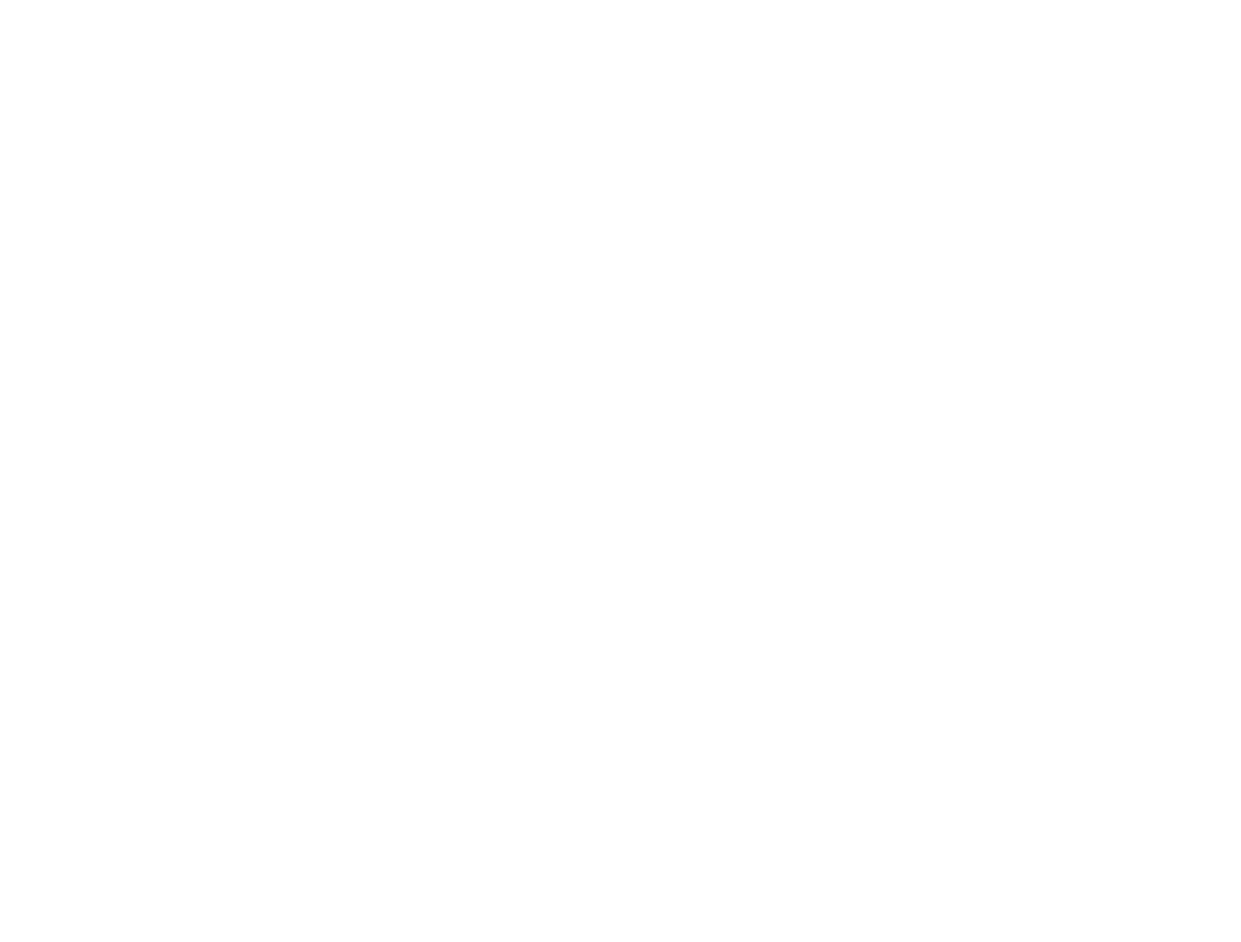
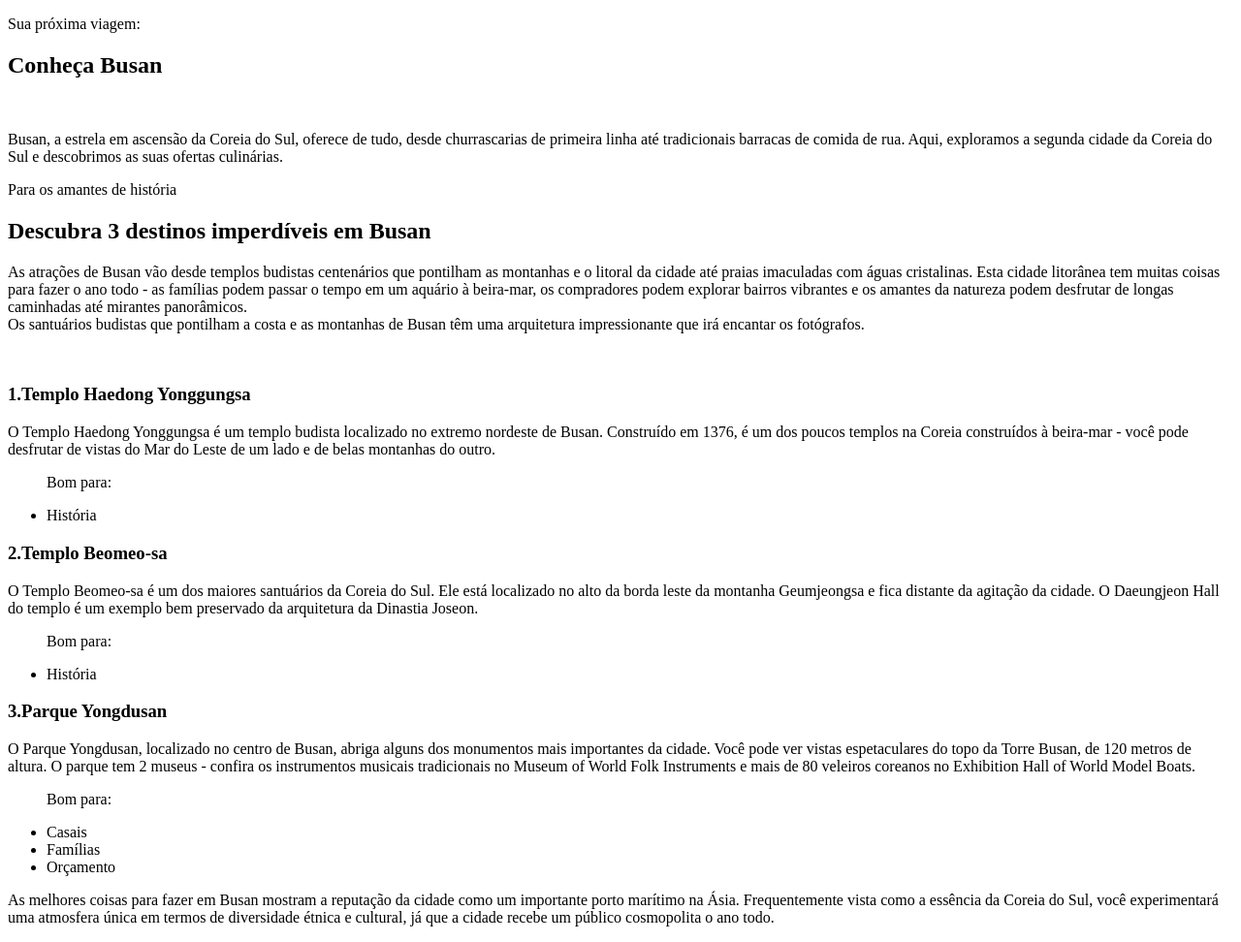
Before and after one commit to Sr-cheikh/pagina-de-viagem, a plain HTML site: page index.html in a window 1280 px wide. Shown: the whole page at 97% size. Before the commit the page ends 800 px from the top, so only its background shows below. Drawn offline with Linux system fonts and the light colour scheme.

Commit message:
base HTML

```diff
--- a/index.html
+++ b/index.html
@@ -8,10 +8,57 @@
 <body>
   <div id="conteiner">
     <main>
-      <section id="title"></section>
-      <section id="image"></section>
-      <section id="list"></section>
-      <section id="descrition"></section>
+      <section id="title">
+        <p class="subt-title">Sua próxima viagem:</p>
+        <h1>Conheça Busan</h1>
+      </section>
+      <section id="image">
+        <img src="" alt="">
+        <p>
+          Busan, a estrela em ascensão da Coreia do Sul, oferece de tudo, desde churrascarias de primeira linha até tradicionais barracas de comida de rua. Aqui, exploramos a segunda cidade da Coreia do Sul e descobrimos as suas ofertas culinárias.
+        </p>
+      </section>
+      <section id="list">
+        <p class="subt-title">Para os amantes de história</p>
+        <h2>Descubra 3 destinos imperdíveis em Busan</h2>
+        <p>
+          As atrações de Busan vão desde templos budistas centenários que pontilham as montanhas e o litoral da cidade até praias imaculadas com águas cristalinas. Esta cidade litorânea tem muitas coisas para fazer o ano todo - as famílias podem passar o tempo em um aquário à beira-mar, os compradores podem explorar bairros vibrantes e os amantes da natureza podem desfrutar de longas caminhadas até mirantes panorâmicos.
+          <br>
+          Os santuários budistas que pontilham a costa e as montanhas de Busan têm uma arquitetura impressionante que irá encantar os fotógrafos.
+        </p>
+        <img src="" alt="">
+        <h3>1.Templo Haedong Yonggungsa</h3>
+        <p>
+          O Templo Haedong Yonggungsa é um templo budista localizado no extremo nordeste de Busan. Construído em 1376, é um dos poucos templos na Coreia construídos à beira-mar - você pode desfrutar de vistas do Mar do Leste de um lado e de belas montanhas do outro.
+        </p>
+        <ul>
+          <p>Bom para:</p>
+          <li>História</li>
+        </ul>
+        <h3>2.Templo Beomeo-sa</h3>
+        <p>
+          O Templo Beomeo-sa é um dos maiores santuários da Coreia do Sul. Ele está localizado no alto da borda leste da montanha Geumjeongsa e fica distante da agitação da cidade. O Daeungjeon Hall do templo é um exemplo bem preservado da arquitetura da Dinastia Joseon.
+        </p>
+        <ul>
+          <p>Bom para:</p>
+          <li>História</li>
+        </ul>
+        <h3>3.Parque Yongdusan</h3>
+        <p>
+          O Parque Yongdusan, localizado no centro de Busan, abriga alguns dos monumentos mais importantes da cidade. Você pode ver vistas espetaculares do topo da Torre Busan, de 120 metros de altura. O parque tem 2 museus - confira os instrumentos musicais tradicionais no Museum of World Folk Instruments e mais de 80 veleiros coreanos no Exhibition Hall of World Model Boats.
+        </p>
+        <ul>
+          <p>Bom para:</p>
+          <li>Casais</li>
+          <li>Famílias</li>
+          <li>Orçamento</li>
+        </ul>
+      </section>
+      <section id="descrition">
+        <p>
+          As melhores coisas para fazer em Busan mostram a reputação da cidade como um importante porto marítimo na Ásia. Frequentemente vista como a essência da Coreia do Sul, você experimentará uma atmosfera única em termos de diversidade étnica e cultural, já que a cidade recebe um público cosmopolita o ano todo.
+        </p>
+      </section>
     </main>
   </div>
 </body>
```
